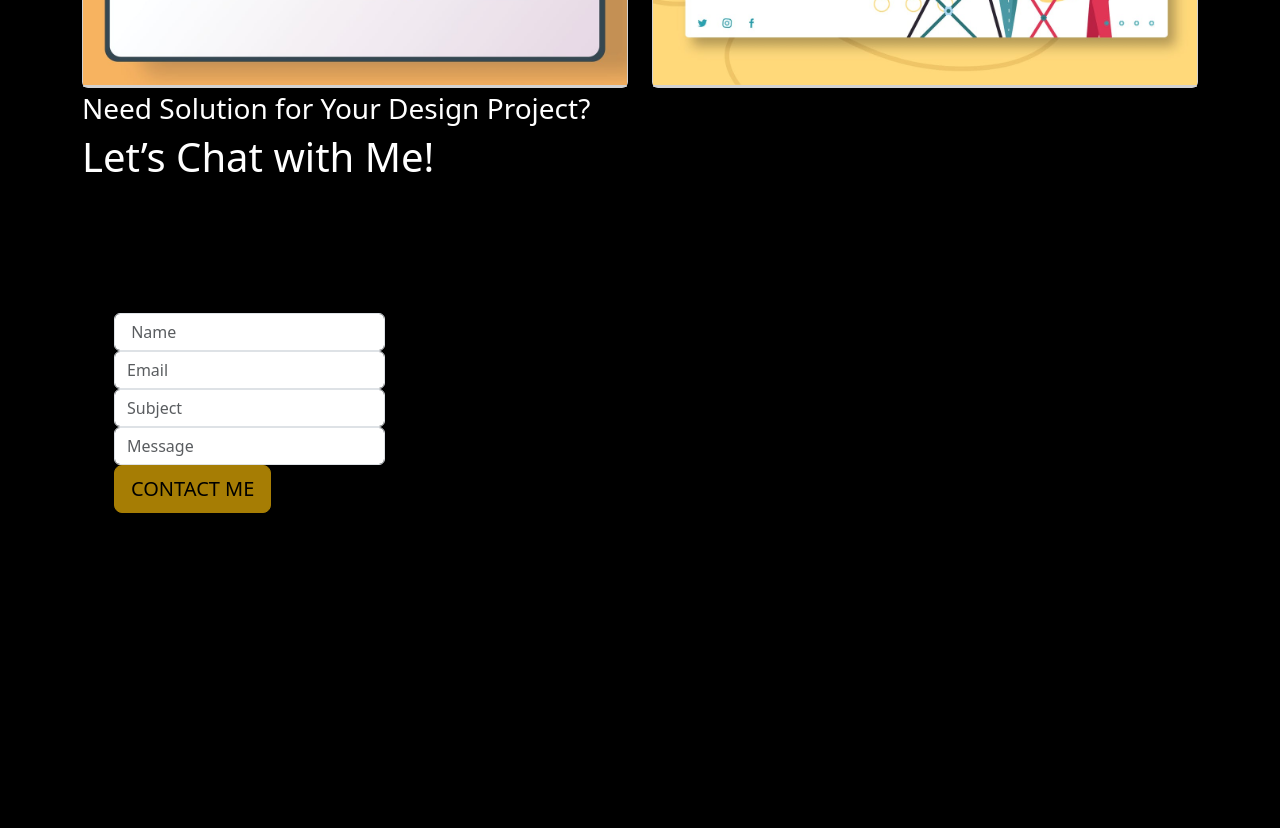
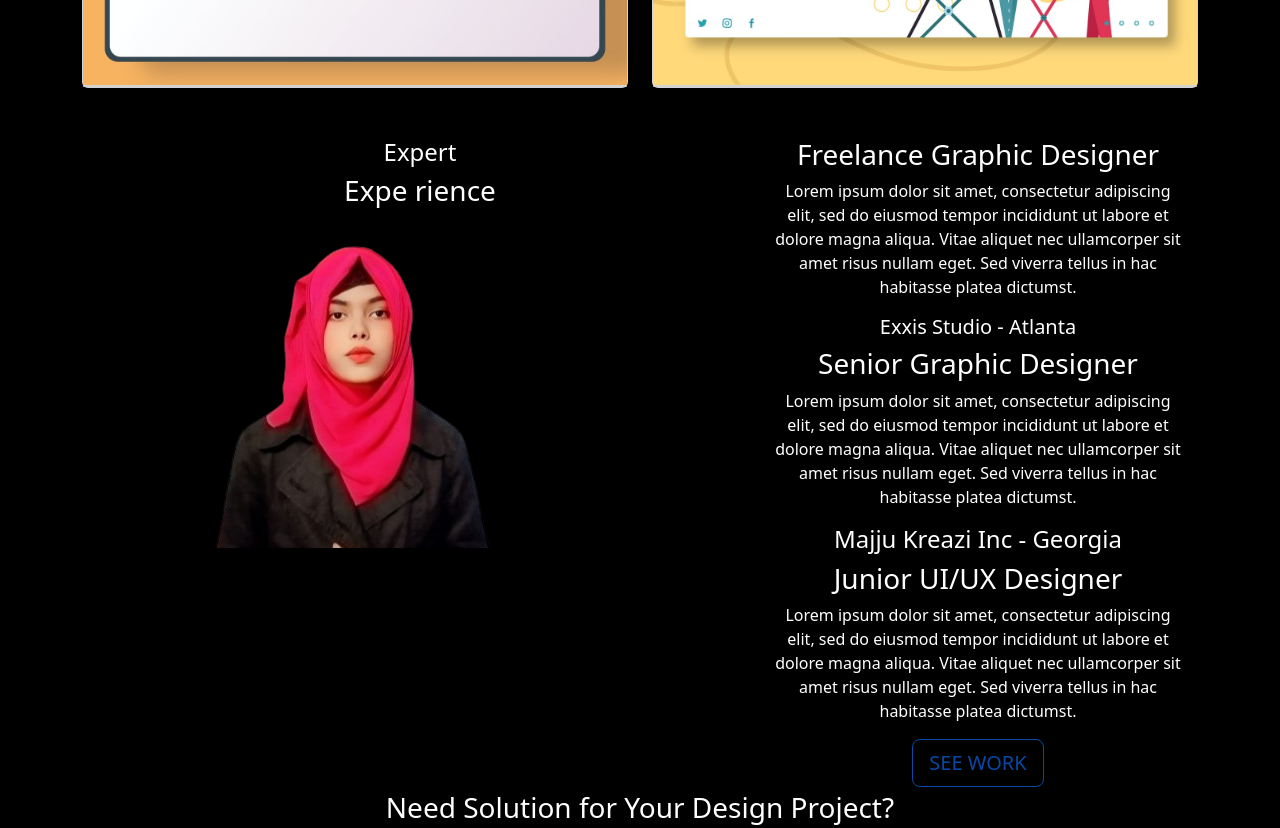
Before and after one commit to Rikta9150/My-Portfolio, a plain HTML site: page index.html in a window 1280 px wide. Shown: the part 1800-2628 px from the top of the page. Before the commit the page ends 2333 px from the top, so only its background shows below. Drawn offline with nearby package versions, Linux system fonts and the light colour scheme; no server answers; files whose address does not match are found by name.

Commit message:
project add

```diff
--- a/index.html
+++ b/index.html
@@ -143,7 +143,7 @@
       <ul>
         <li>Brand & Digital Marketing </li>
       </ul>
-      <button type="submit" class=" taxt-color btn btn-lg btn-warning" disabled>DOWNLOAD CV</button>
+      <button type="submit" class=" taxt-color btn btn-lg " disabled>DOWNLOAD CV</button>
 
 
     </div>
@@ -155,8 +155,10 @@
       <div class="row row-cols-1 row-cols-md-2 g-4">
   <div class="col">
     <div class="card">
+
       <img src="images/portfolio-blog-nikicivi-new-1.jpg" alt="...">
       <div class="card">
+
 
       </div>
     </div>
@@ -187,9 +189,47 @@
   </div>
       </div>
 
+      <!----work area start-->
+      <div class="container text-center">
+        <div class="col text-color">
+        <div class="row">
+          <div class="col">
+            <h4>Expert</h4>
+            <h3>Expe rience
+            </h3>
+            <img src="images/WhatsApp_Image_2024-03-24_at_11.52.26_AM-removebg-preview.png" alt="">
+
+
+          </div>
+          <div class="col">
+            <h3>Freelance Graphic Designer</h3>
+            <p>Lorem ipsum dolor sit amet, consectetur adipiscing elit, sed do eiusmod tempor incididunt ut labore et dolore magna aliqua. Vitae aliquet nec ullamcorper sit amet risus nullam eget. Sed viverra tellus in hac habitasse platea dictumst.</p>
+         <h5>Exxis Studio - Atlanta</h5>
+         <h3>Senior Graphic Designer</h3>
+         <p>Lorem ipsum dolor sit amet, consectetur adipiscing elit, sed do eiusmod tempor incididunt ut labore et dolore magna aliqua. Vitae aliquet nec ullamcorper sit amet risus nullam eget. Sed viverra tellus in hac habitasse platea dictumst.</p>
+         <h4>Majju Kreazi Inc - Georgia</h4>
+         <h3>Junior UI/UX Designer</h3>
+         <p>Lorem ipsum dolor sit amet, consectetur adipiscing elit, sed do eiusmod tempor incididunt ut labore et dolore magna aliqua. Vitae aliquet nec ullamcorper sit amet risus nullam eget. Sed viverra tellus in hac habitasse platea dictumst.</p>
+         <div class="container"> <a href="         https://shoppy-dashboard.vercel.app/
+          "> <button type="submit" class="btn btn-lg " disabled>SEE WORK</button></a>
 
 
 
+        </div>
+        </div>
+        </div>
+
+
+
+
+
+
+
+
+
+
+
+          <!----work area end-->
 
           <!---from area start-->
           <div class="form-text">
@@ -209,7 +249,7 @@
                   <input type="text" class="form-control" id="Message" placeholder="Message">
 
 
-                  <button type="submit" class="btn btn-lg btn-warning" disabled>CONTACT ME</button>
+                  <button type="submit" class="btn btn-lg " disabled>CONTACT ME</button>
 
 
                   <!-- <div id="emailHelp" class="form-text">We'll never share your email with anyone else.</div> -->
```
Also changed, not shown: images/WhatsApp_Image_2024-03-24_at_11.52.26_AM-removebg-preview.png (added).
